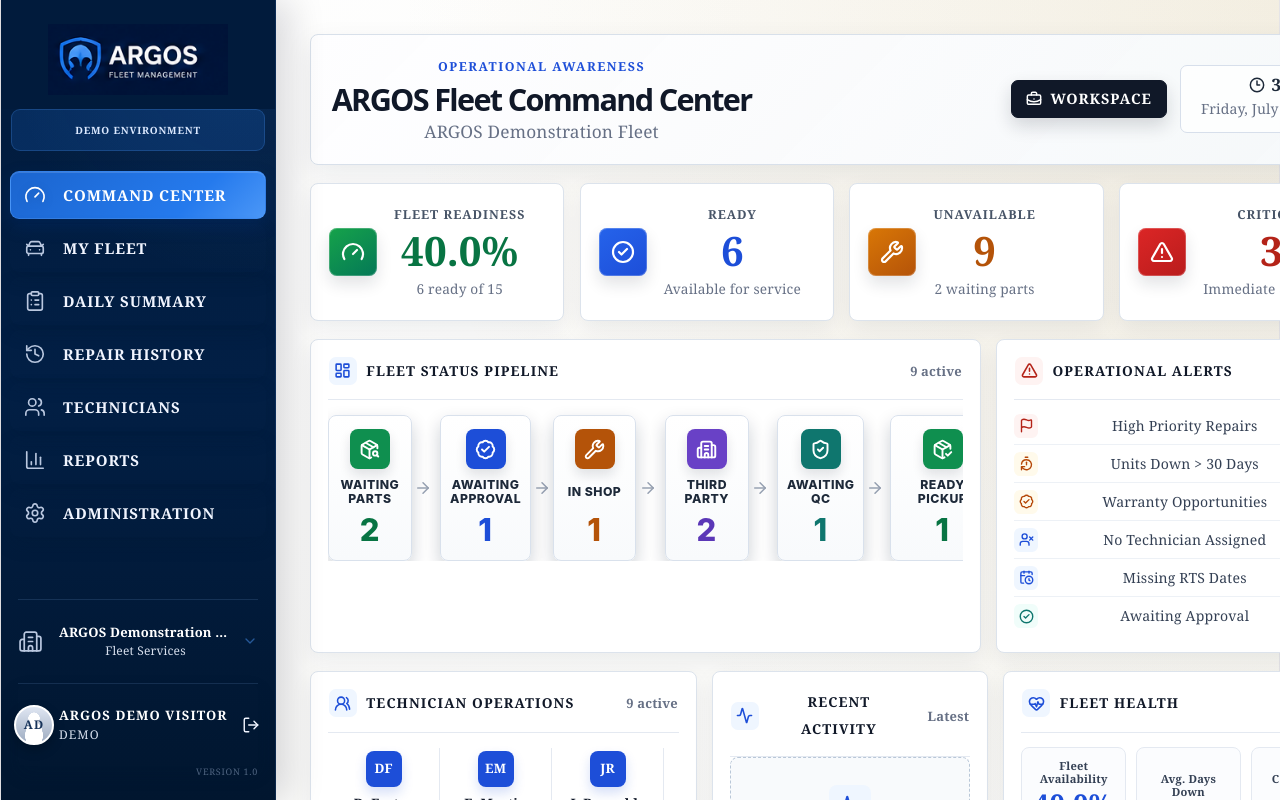
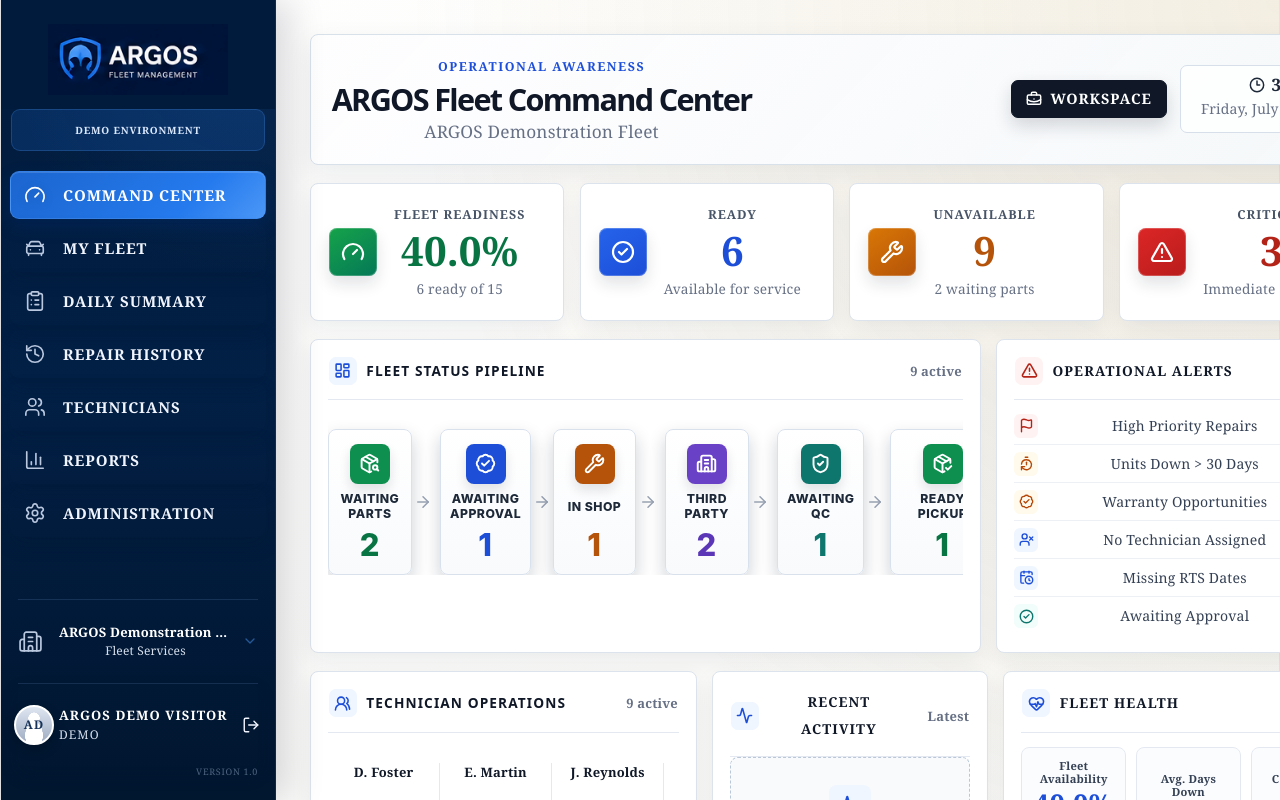
Before and after one commit to Matthew-S-Wallace/Argos-Testing-Center, a React (Vite) app: page / in a window 1280 px wide. Both pictures are taken after a click on the button "TRY ARGOS DEMO". Shown: the top 800 px of the page. Built offline with nearby package versions, Linux system fonts and the light colour scheme.

Commit message:
Sprint 001V - Standardize Command Center executive panels

```diff
--- a/src/components/CommandCenter/ARGOS_Command_Center_Component.jsx
+++ b/src/components/CommandCenter/ARGOS_Command_Center_Component.jsx
@@ -1,4 +1,4 @@
-// ARGOS Command Center v1.3 - Executive UI Library Integration
+// ARGOS Command Center v1.6 - Technician Name-First Layout
 import { useEffect, useMemo, useState } from "react";
 import {
   Activity,
@@ -31,6 +31,7 @@ import {
   ARGOSExecutiveEmptyState,
   ARGOSExecutiveKPICard,
   ARGOSExecutivePageHeader,
+  ARGOSExecutivePanel,
 } from "../Shared/ExecutiveUI";
 import "./ARGOS_Command_Center_Component.css";
 
@@ -72,14 +73,6 @@ function timeAgo(value, now = new Date()) {
   return `${days} day${days === 1 ? "" : "s"} ago`;
 }
 
-function initials(name) {
-  return String(name || "Unassigned")
-    .split(/\s+/)
-    .filter(Boolean)
-    .slice(0, 2)
-    .map((part) => part[0]?.toUpperCase())
-    .join("") || "NA";
-}
 
 export default function CommandCenter({
   availability,
@@ -253,11 +246,12 @@ export default function CommandCenter({
       </section>
 
       <section className="argos-command-upper-grid">
-        <article className="argos-command-panel argos-command-panel--pipeline">
-          <div className="argos-command-panel__header">
-            <div><span className="argos-command-panel__icon"><LayoutDashboard size={17} strokeWidth={2.2} /></span><h3>Fleet Status Pipeline</h3></div>
-            <span>{unavailableAssets} active</span>
-          </div>
+        <ARGOSExecutivePanel
+          title="Fleet Status Pipeline"
+          icon={LayoutDashboard}
+          meta={`${unavailableAssets} active`}
+          className="argos-command-panel--pipeline"
+        >
           <div className="argos-command-pipeline">
             {PIPELINE_STATUSES.map((item, index) => {
               const { Icon } = item;
@@ -280,7 +274,7 @@ export default function CommandCenter({
               );
             })}
           </div>
-        </article>
+        </ARGOSExecutivePanel>
 
         <article className="argos-command-panel">
           <div className="argos-command-panel__header">
@@ -307,25 +301,34 @@ export default function CommandCenter({
       </section>
 
       <section className="argos-command-lower-grid">
-        <article className="argos-command-panel">
-          <div className="argos-command-panel__header">
-            <div><span className="argos-command-panel__icon"><UsersRound size={17} strokeWidth={2.2} /></span><h3>Technician Operations</h3></div>
-            <span>{technicianAnalytics?.activeTechnicians || 0} active</span>
-          </div>
+        <ARGOSExecutivePanel
+          title="Technician Operations"
+          icon={UsersRound}
+          meta={`${technicianAnalytics?.activeTechnicians || 0} active`}
+        >
           {dashboardData.technicianRows.length ? (
             <div className="argos-command-technicians">
               {dashboardData.technicianRows.map((row) => {
-                const capacity = Math.min(100, Math.round((row.activeUnits / Math.max(1, unavailableAssets)) * 400));
+                const capacity = Math.min(
+                  100,
+                  Math.round(
+                    (row.activeUnits / Math.max(1, unavailableAssets)) * 400,
+                  ),
+                );
+
                 return (
                   <div className="argos-command-technician" key={row.technicianKey}>
-                    <span className="argos-command-technician__avatar">{initials(row.technician)}</span>
-                    <strong>{row.technician}</strong>
+                    <strong className="argos-command-technician__name">
+                      {row.technician}
+                    </strong>
                     <dl>
                       <div><dt>Active Repairs</dt><dd>{row.activeUnits}</dd></div>
                       <div><dt>Waiting Parts</dt><dd>{row.waitingParts}</dd></div>
                       <div><dt>Completed Today</dt><dd>{row.completedToday}</dd></div>
                     </dl>
-                    <div className="argos-command-capacity"><span style={{ width: `${capacity}%` }} /></div>
+                    <div className="argos-command-capacity">
+                      <span style={{ width: `${capacity}%` }} />
+                    </div>
                     <small>{capacity}% workload index</small>
                   </div>
                 );
@@ -338,7 +341,7 @@ export default function CommandCenter({
               description="Technician workload will appear after active repairs are assigned."
             />
           )}
-        </article>
+        </ARGOSExecutivePanel>
 
         <article className="argos-command-panel">
           <div className="argos-command-panel__header">
```
